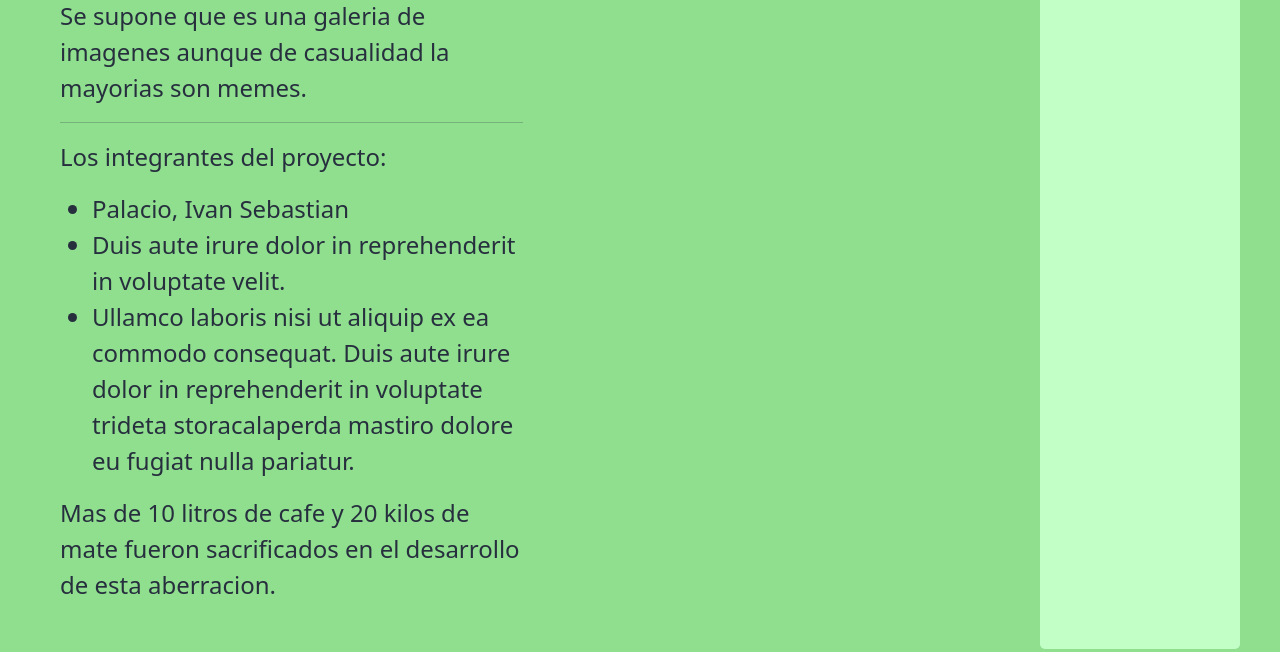
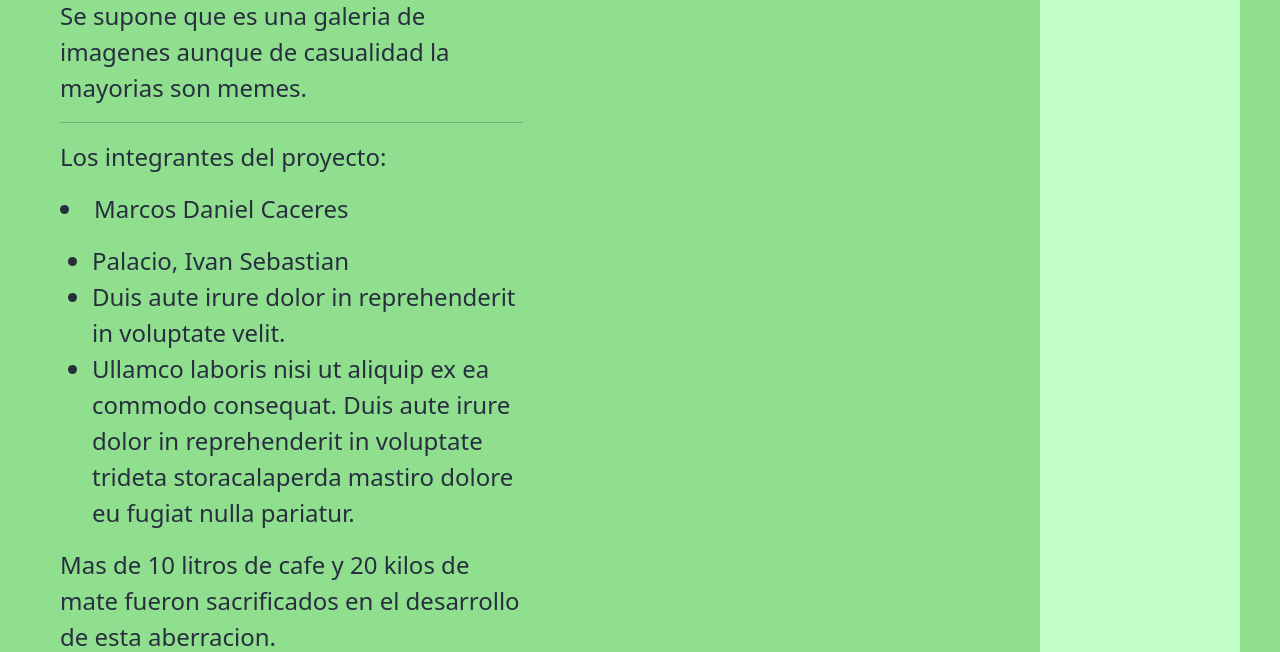
Before and after one commit to Pi7o/proyecto_informatorio_grupo14_2021, a Django app: page /about/ in a window 1280 px wide. Shown: the part 525-1177 px from the top of the page. Run offline with Django 3.2, Linux system fonts and the light colour scheme; parts of the project's set-up code (start-up, migrations or seed data) failed here and were passed over; some libraries are stand-ins or nearby versions.

Commit message:
Nombre agregado a archivo about.html Marcos Caceres

```diff
--- a/templates/about.html
+++ b/templates/about.html
@@ -23,6 +23,8 @@
 
         <p>
             Los integrantes del proyecto:
+            <br>
+            <li>Marcos Daniel Caceres</li>
         </p>
 
         <ul>
```
